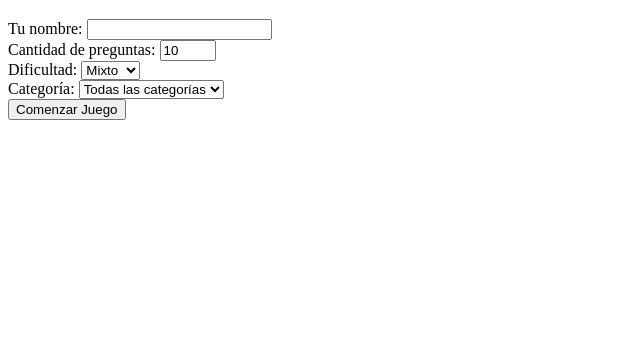
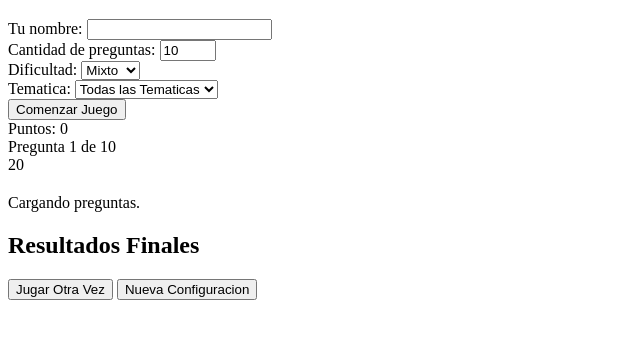
Before and after one commit to EldiRangel/Proyecto_API, a plain HTML site: page index.html in a window 1280 px wide. Shown: the part 61-400 px from the top of the page, without its empty margins (0-640 px from the left). Drawn offline with Linux system fonts and the light colour scheme.

Commit message:
terminando el html

```diff
--- a/index.html
+++ b/index.html
@@ -33,9 +33,9 @@
                 </div>
 
                 <div class="form-group">
-                    <label for="category">Categoría:</label>
+                    <label for="category">Tematica:</label>
                     <select id="category">
-                        <option value="">Todas las categorías</option>
+                        <option value="">Todas las Tematicas</option>
                     </select>
                 </div>
 
@@ -43,6 +43,37 @@
             </form>
         </div>
 
+        <div id="game-screen" class="screen">
+            <div class="game-header">
+                <span id="player-display"></span>
+                <span id="score-display">Puntos: 0</span>
+            </div>
 
+            <div id="progress">Pregunta 1 de 10</div>
+
+            <div id="timer-container">
+                <div id="timer-bar"></div>
+                <span id="time-left">20</span>
+            </div>
+
+            <div id="question-container">
+                <h2 id="question-text"></h2>
+                <div id="answers-container"></div>
+            </div>
+
+            <div id="loading" class="hidden">Cargando preguntas.</div>
+        </div>
+
+        <div id="results-screen" class="screen">
+            <h2>Resultados Finales</h2>
+            <div id="results-content"></div>
+            <div class="results-buttons">
+                <button id="play-again">Jugar Otra Vez</button>
+                <button id="new-config">Nueva Configuracion</button>
+            </div>
+        </div>
+    </div>
+
+    <script src="script.js"></script>
 </body>
 </html>
```
